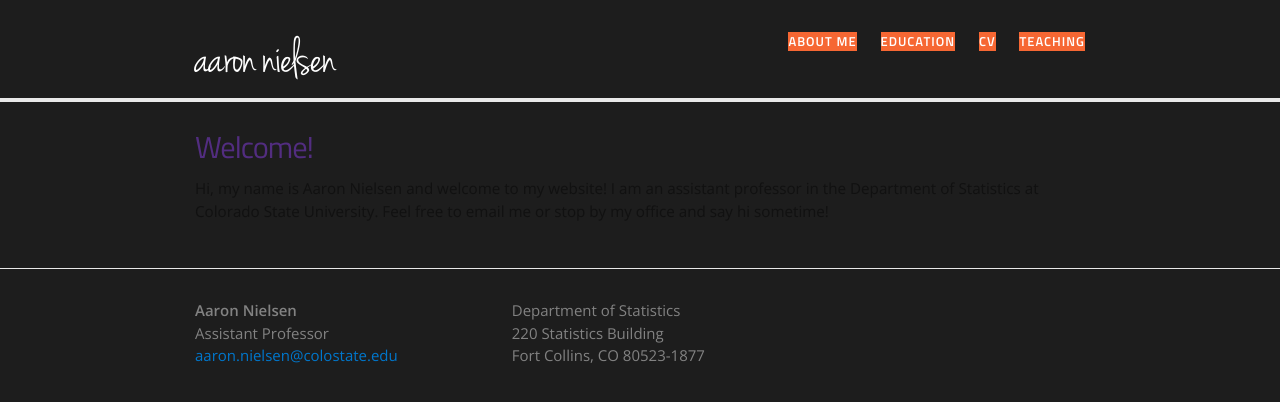
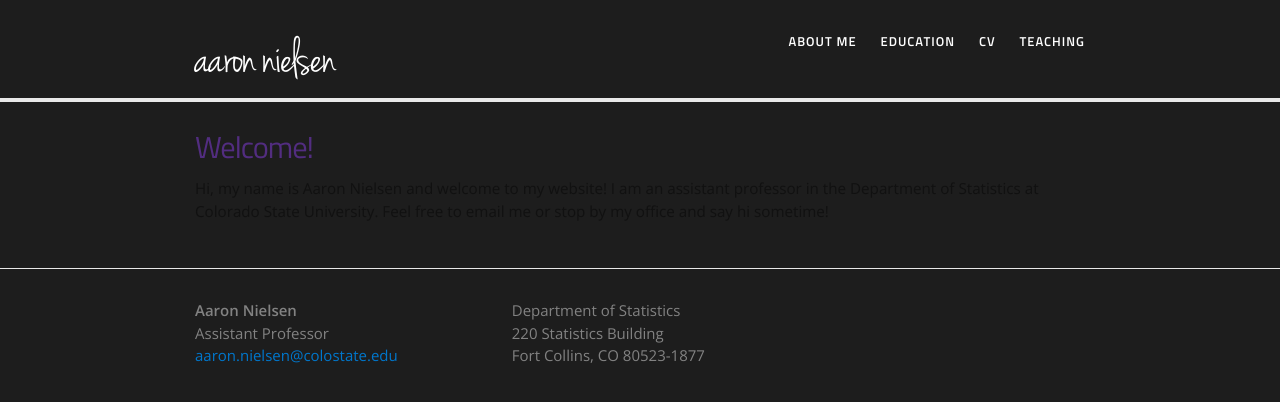
Before and after one commit to aaron-nielsen/aaron-nielsen.github.io, a Jekyll site: the page built from index.html, in a window 1280 px wide. Shown: the top 402 px of the page. Built offline with Jekyll 4.4.1, drawn with Linux system fonts in a browser that asks for light colours.

Commit message:
Update _header.scss

```diff
--- a/_sass/_header.scss
+++ b/_sass/_header.scss
@@ -165,8 +165,9 @@ z-index:999;
 
     .page-link {
         color: #ffffff;
-    background: $clemson-orange;
+    background: #1D1D1D;
         line-height: $base-line-height;
+    margin-bottom: 0;
 
         // Gaps between nav items, but not on the first one
         &:not(:first-child) {
```
